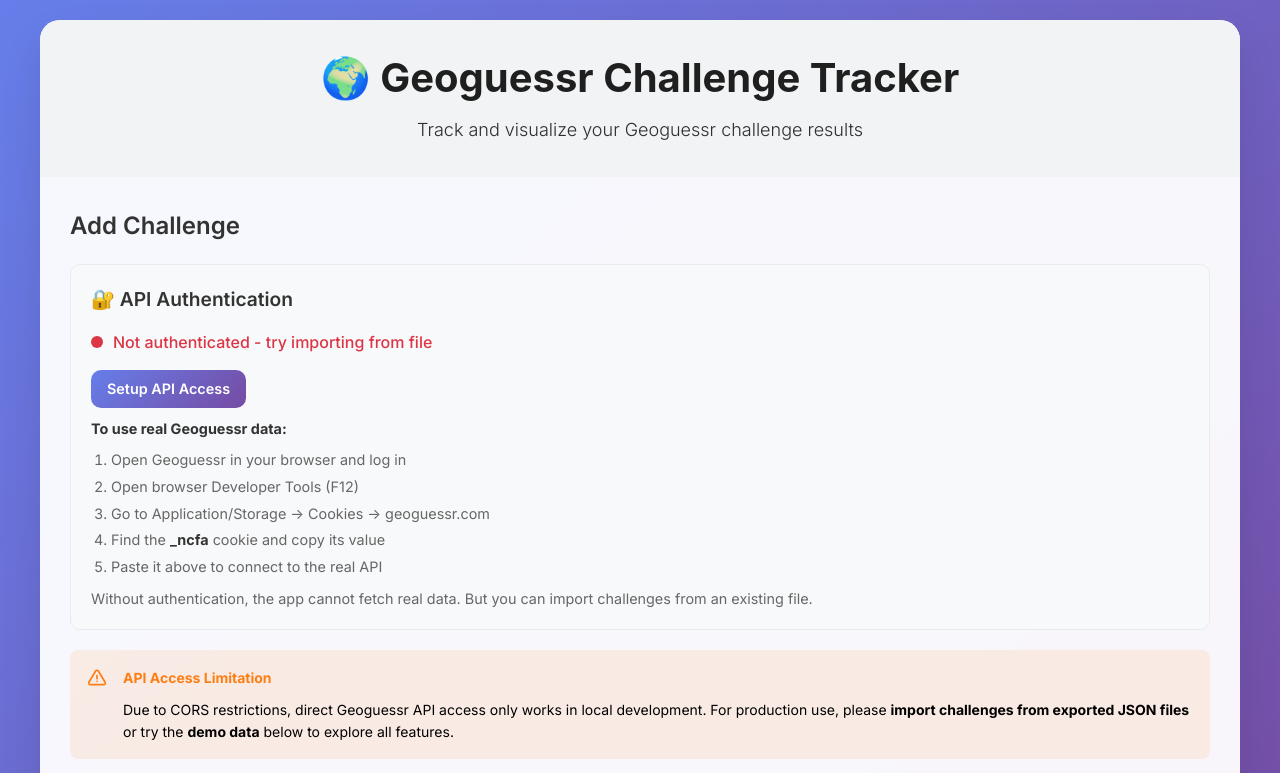
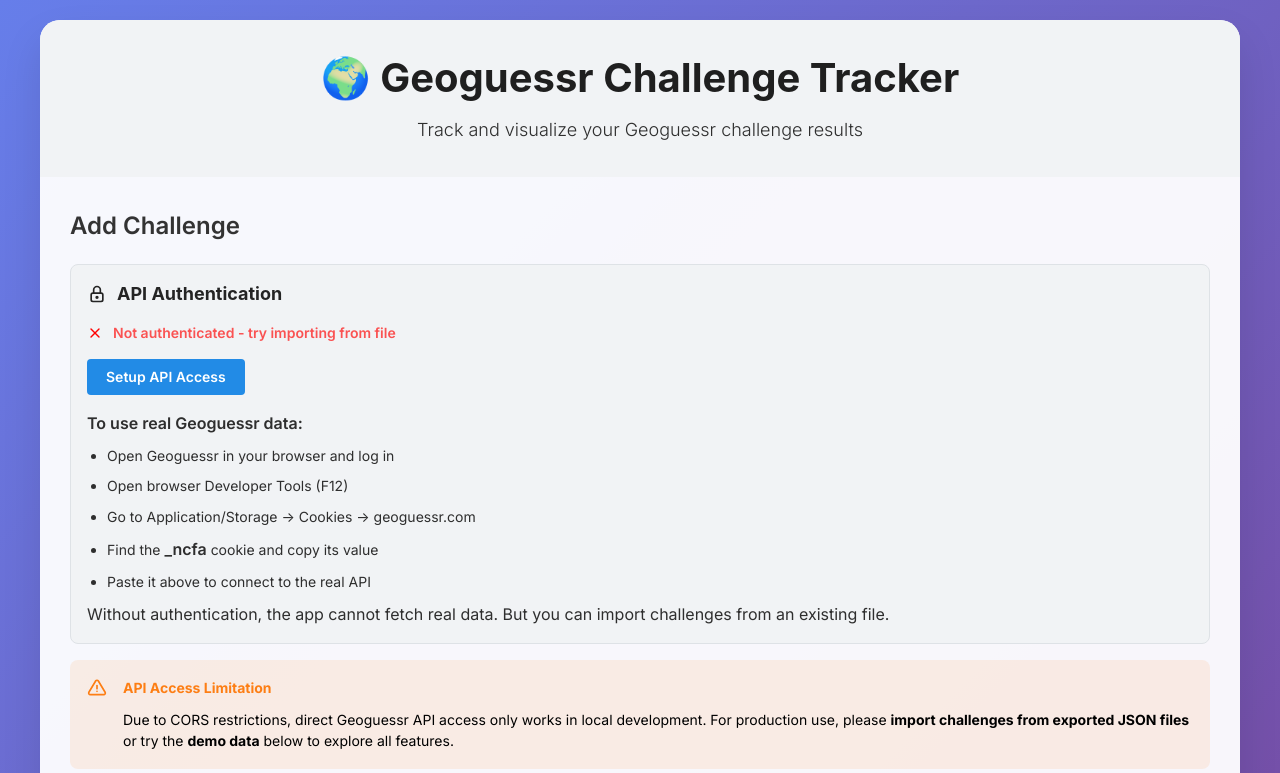
Before and after one commit to dingyiyi0226/geoguessr-challenge-tracker, a React (Create React App) app: page / in a window 1280 px wide. Shown: the top 773 px of the page. Built offline with nearby package versions, Linux system fonts and the light colour scheme.

Commit message:
Migrate auth section

```diff
--- a/src/components/AuthSection.js
+++ b/src/components/AuthSection.js
@@ -1,81 +1,6 @@
 import React from 'react';
-import styled from 'styled-components';
-
-const AuthSectionContainer = styled.div`
-  background: #f8f9fa;
-  border: 1px solid #e9ecef;
-  border-radius: 10px;
-  padding: 20px;
-  margin-bottom: 20px;
-`;
-
-const AuthTitle = styled.h3`
-  color: #333;
-  margin-bottom: 15px;
-  font-size: 1.2rem;
-  font-weight: 600;
-`;
-
-const AuthStatus = styled.div`
-  display: flex;
-  align-items: center;
-  gap: 10px;
-  margin-bottom: 15px;
-`;
-
-const AuthIndicator = styled.div`
-  width: 12px;
-  height: 12px;
-  border-radius: 50%;
-  background: ${props => props.$authenticated ? '#28a745' : '#dc3545'};
-`;
-
-const AuthText = styled.span`
-  color: ${props => props.$authenticated ? '#28a745' : '#dc3545'};
-  font-weight: 500;
-`;
-
-const SmallButton = styled.button`
-  padding: 8px 16px;
-  font-size: 0.9rem;
-  background: linear-gradient(135deg, #667eea 0%, #764ba2 100%);
-  color: white;
-  border: none;
-  border-radius: 10px;
-  font-weight: 600;
-  cursor: pointer;
-  margin-right: 8px;
-  &:disabled {
-    opacity: 0.6;
-    cursor: not-allowed;
-  }
-`;
-
-const InputGroup = styled.div`
-  display: flex;
-  gap: 15px;
-  margin-bottom: 20px;
-  flex-wrap: wrap;
-`;
-
-const Input = styled.input`
-  flex: 1;
-  padding: 15px;
-  border: 2px solid #e1e5e9;
-  border-radius: 10px;
-  font-size: 1rem;
-  min-width: 300px;
-`;
-
-const InstructionsText = styled.div`
-  font-size: 0.9rem;
-  color: #666;
-  line-height: 1.5;
-  margin-top: 10px;
-  strong { color: #333; }
-  ol { margin: 10px 0; padding-left: 20px; }
-  li { margin: 5px 0; }
-`;
+import { Paper, Title, Group, Text, Button, TextInput, List, Box } from '@mantine/core';
+import { IconLock, IconCheck, IconX } from '@tabler/icons-react';
 
 function AuthSection({
   isAuthenticated,
@@ -88,64 +13,101 @@
   loading
 }) {
   return (
-    <AuthSectionContainer>
-      <AuthTitle>🔐 API Authentication</AuthTitle>
-      <AuthStatus>
-        <AuthIndicator $authenticated={isAuthenticated} />
-        <AuthText $authenticated={isAuthenticated}>
+    <Paper
+      p="md"
+      mb="md"
+      radius="md"
+      withBorder
+      bg="gray.1"
+    >
+      <Title order={3} size="h4" mb="md" c="dark.7">
+        <Group gap="xs">
+          <IconLock size={20} />
+          API Authentication
+        </Group>
+      </Title>
+
+      <Group gap="xs" mb="md">
+        {isAuthenticated ? (
+          <IconCheck size={16} color="green" />
+        ) : (
+          <IconX size={16} color="red" />
+        )}
+        <Text
+          size="sm"
+          fw={600}
+          c={isAuthenticated ? "green.6" : "red.6"}
+        >
           {isAuthenticated ? 'Connected to Geoguessr API' : 'Not authenticated - try importing from file'}
-        </AuthText>
-      </AuthStatus>
+        </Text>
+      </Group>
+
       {!isAuthenticated && !showAuthInput && (
         <>
-          <SmallButton onClick={() => setShowAuthInput(true)}>
+          <Button
+            size="sm"
+            mb="md"
+            onClick={() => setShowAuthInput(true)}
+          >
             Setup API Access
-          </SmallButton>
-          <InstructionsText>
-            <strong>To use real Geoguessr data:</strong>
-            <ol>
-              <li>Open Geoguessr in your browser and log in</li>
-              <li>Open browser Developer Tools (F12)</li>
-              <li>Go to Application/Storage → Cookies → geoguessr.com</li>
-              <li>Find the <strong>_ncfa</strong> cookie and copy its value</li>
-              <li>Paste it above to connect to the real API</li>
-            </ol>
-            Without authentication, the app cannot fetch real data. But you can import challenges from an existing file.
-          </InstructionsText>
+          </Button>
+
+          <Box c="dark.6" fz="sm" lh={1.5}>
+            <Text fw={600} mb="xs">To use real Geoguessr data:</Text>
+            <List size="sm" spacing="xs">
+              <List.Item>Open Geoguessr in your browser and log in</List.Item>
+              <List.Item>Open browser Developer Tools (F12)</List.Item>
+              <List.Item>Go to Application/Storage → Cookies → geoguessr.com</List.Item>
+              <List.Item>Find the <Text component="span" fw={600}>_ncfa</Text> cookie and copy its value</List.Item>
+              <List.Item>Paste it above to connect to the real API</List.Item>
+            </List>
+            <Text mt="xs">
+              Without authentication, the app cannot fetch real data. But you can import challenges from an existing file.
+            </Text>
+          </Box>
         </>
       )}
+
       {showAuthInput && (
         <form onSubmit={handleAuthSubmit}>
-          <InputGroup>
-            <Input
+          <Group gap="md" mb="md" align="flex-end">
+            <TextInput
               type="password"
               value={authToken}
               onChange={(e) => setAuthTokenInput(e.target.value)}
               placeholder="Paste your _ncfa cookie value here"
               disabled={loading}
+              style={{ flex: 1, minWidth: 300 }}
             />
-            <SmallButton type="submit" disabled={loading}>Connect</SmallButton>
-            <SmallButton
+            <Button type="submit" disabled={loading} size="sm">
+              Connect
+            </Button>
+            <Button
               type="button"
+              variant="filled"
+              color="gray.5"
               onClick={() => setShowAuthInput(false)}
-              style={{ background: '#6c757d' }}
               disabled={loading}
+              size="sm"
             >
               Cancel
-            </SmallButton>
-          </InputGroup>
+            </Button>
+          </Group>
         </form>
       )}
+
       {isAuthenticated && (
-        <SmallButton
+        <Button
+          color="red"
+          variant="light"
           onClick={handleAuthClear}
-          style={{ background: '#dc3545' }}
           disabled={loading}
+          size="sm"
         >
           Disconnect
-        </SmallButton>
+        </Button>
       )}
-    </AuthSectionContainer>
+    </Paper>
   );
 }
 
```
